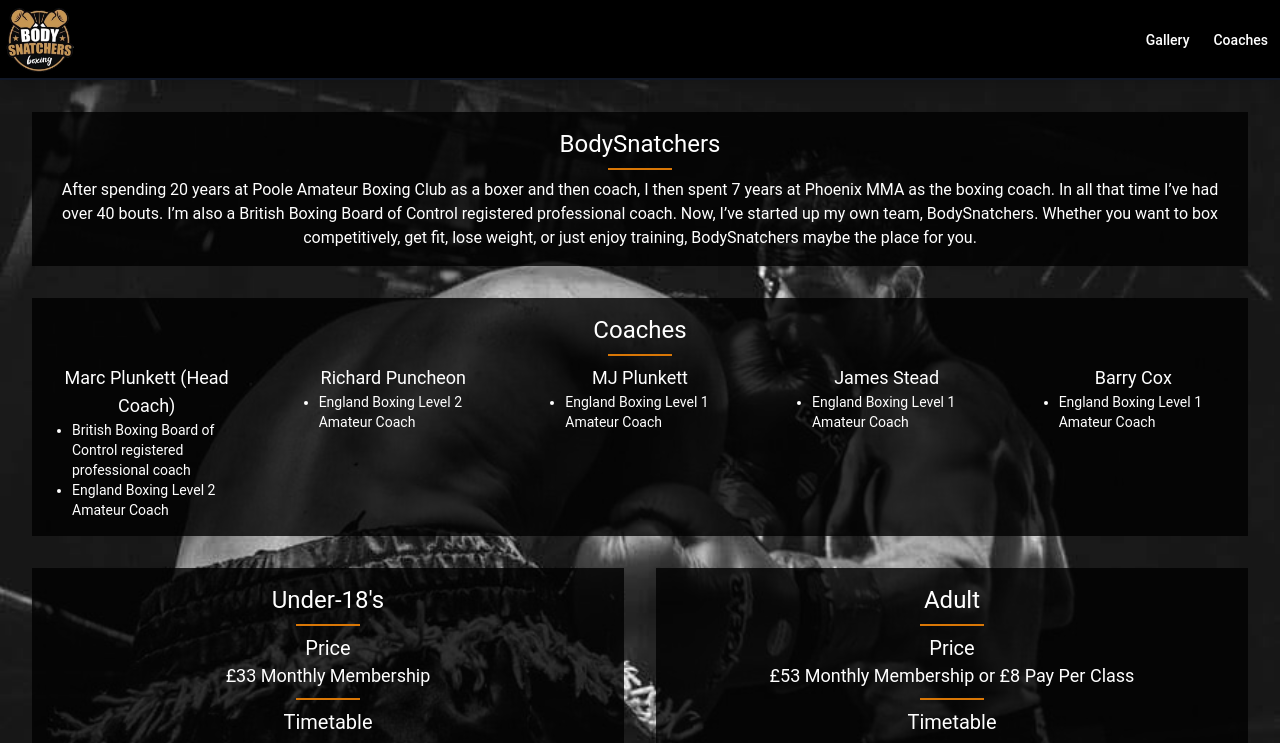
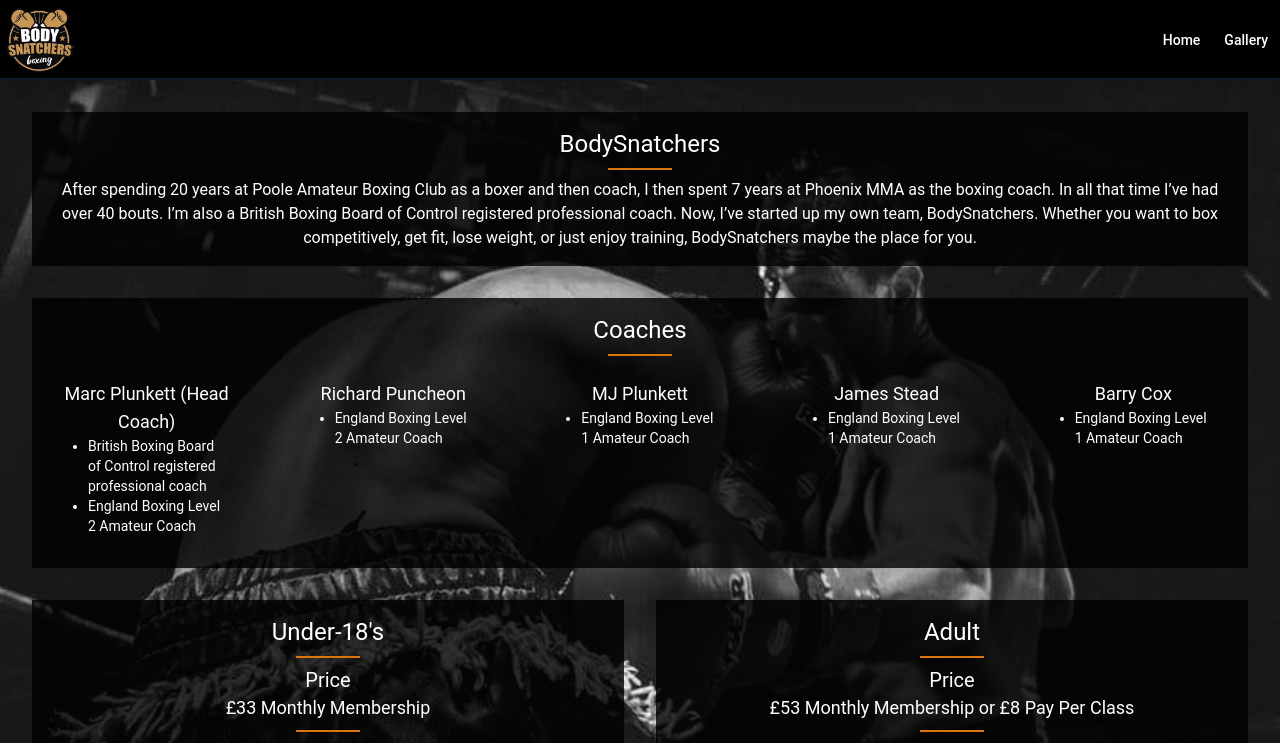
Before and after one commit to HMaxWilson/BodySnatchers, a Vue app: page / in a window 1280 px wide. Shown: the top 743 px of the page. Built offline with nearby package versions, Linux system fonts and the light colour scheme; what vue3-instagram-feed would draw is missing.

Commit message:
better coach styling and removed unused headers

```diff
--- a/src/components/global/TheHeader.vue
+++ b/src/components/global/TheHeader.vue
@@ -10,8 +10,8 @@
         </div>
         <div class="hidden sm:block my-auto">
           <ul class="flex">
+            <li class="px-3 py-1 hover:font-bold"><RouterLink to="/">Home</RouterLink></li>
             <li class="px-3 py-1 hover:font-bold"><RouterLink to="/gallery">Gallery</RouterLink></li>
-            <li class="px-3 py-1 hover:font-bold"><RouterLink to="/coaches">Coaches</RouterLink></li>
           </ul>
         </div>
 
--- a/src/views/HomeView.vue
+++ b/src/views/HomeView.vue
@@ -15,8 +15,8 @@
       <div class="bg-black bg-opacity-80 p-4 mb-4 md:mb-8">
         <h1 class="text-2xl">Coaches</h1>
         <div class="w-16 my-2 mx-auto border-b-2 border-amber-600"></div>
-        <div class="flex justify-between">
-          <div class="flex flex-col w-1/6">
+        <div class="flex flex-wrap justify-between">
+          <div class="flex flex-col w-full sm:w-1/2 md:w-1/3 lg:w-1/6 p-4">
             <h2 class="text-lg">Marc Plunkett (Head Coach)</h2>
             <ul class="list-disc text-sm text-left">
               <li class="ml-6">British Boxing Board of Control registered professional coach</li>
@@ -24,28 +24,28 @@
             </ul>
           </div>
 
-          <div class="flex flex-col w-1/6">
+          <div class="flex flex-col w-full sm:w-1/2 md:w-1/3 lg:w-1/6 p-4">
             <h2 class="text-lg">Richard Puncheon</h2>
             <ul class="list-disc text-sm text-left">
               <li class="ml-6">England Boxing Level 2 Amateur Coach</li>
             </ul>
           </div>
 
-          <div class="flex flex-col w-1/6">
+          <div class="flex flex-col w-full sm:w-1/2 md:w-1/3 lg:w-1/6 p-4">
             <h2 class="text-lg">MJ Plunkett</h2>
             <ul class="list-disc text-sm text-left">
               <li class="ml-6">England Boxing Level 1 Amateur Coach</li>
             </ul>
           </div>
 
-          <div class="flex flex-col w-1/6">
+          <div class="flex flex-col w-full sm:w-1/2 md:w-1/3 lg:w-1/6 p-4">
             <h2 class="text-lg">James Stead</h2>
             <ul class="list-disc text-sm text-left">
               <li class="ml-6">England Boxing Level 1 Amateur Coach</li>
             </ul>
           </div>
 
-          <div class="flex flex-col w-1/6">
+          <div class="flex flex-col w-full sm:w-1/2 md:w-1/3 lg:w-1/6 p-4">
             <h2 class="text-lg">Barry Cox</h2>
             <ul class="list-disc text-sm text-left">
               <li class="ml-6">England Boxing Level 1 Amateur Coach</li>
```
